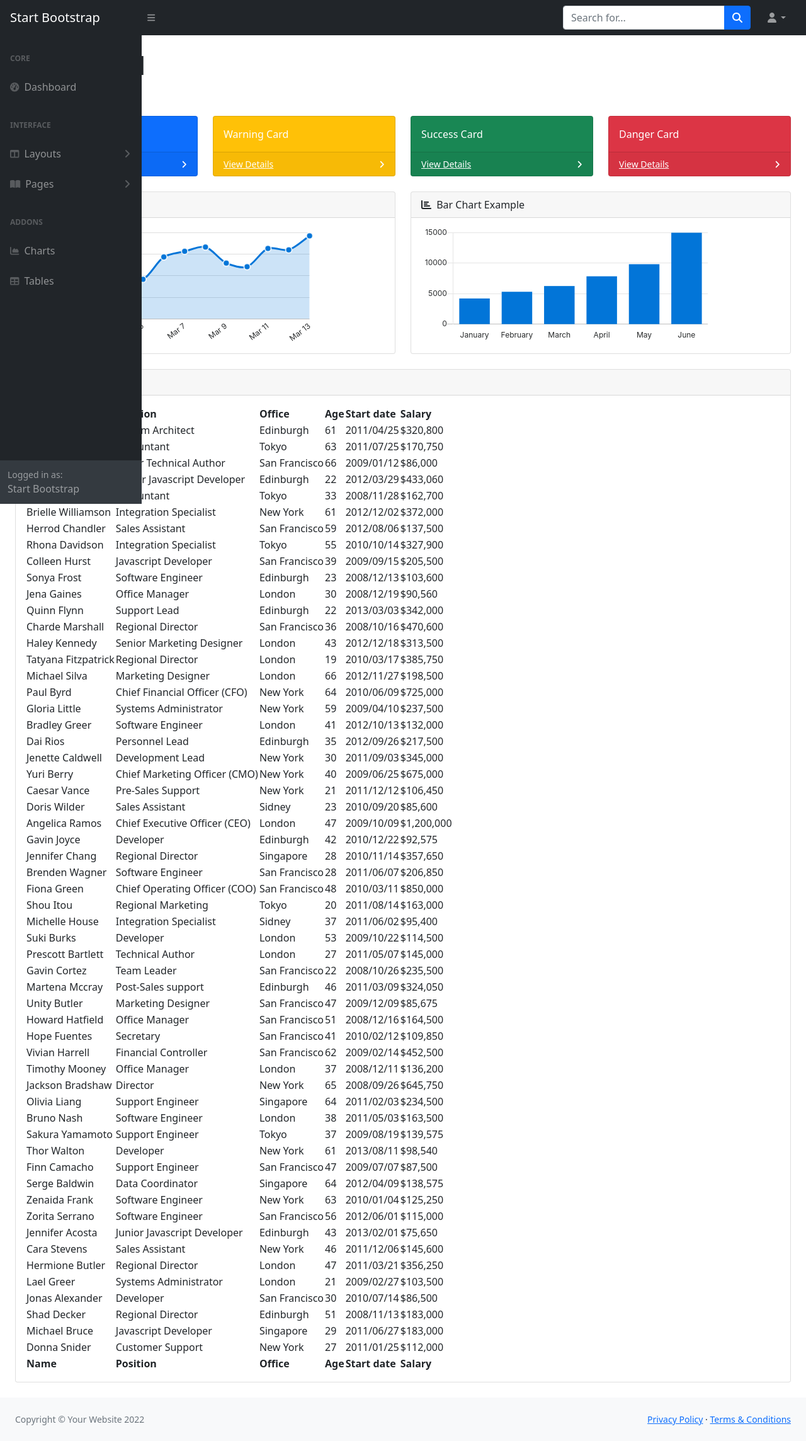
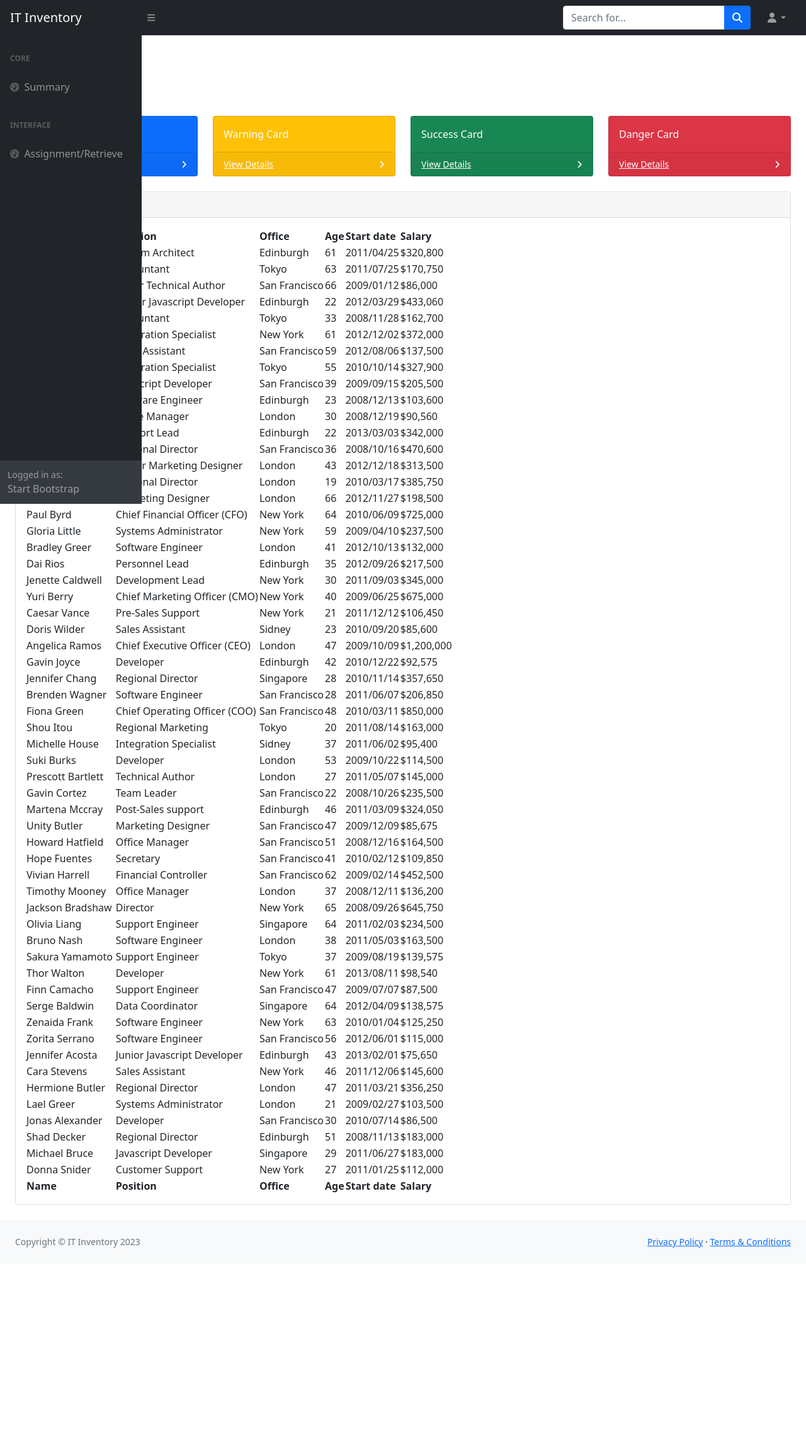
Before and after one commit to OusmaneKana/NAU-It-inventory, a Django app: page /mainDash/ in a window 1280 px wide. Shown: the whole page at 63% size. After the commit the page ends 2006 px from the top, so only its background shows below. Run offline with Django 4.2, Linux system fonts and the light colour scheme; some libraries are stand-ins or nearby versions.

Commit message:
Made Changes on the index.html file: Removed unnecessary things like: Charts, dropdowns.

```diff
--- a/inventory/mainDash/templates/mainDash/index.html
+++ b/inventory/mainDash/templates/mainDash/index.html
@@ -16,7 +16,7 @@
     <body class="sb-nav-fixed">
         <nav class="sb-topnav navbar navbar-expand navbar-dark bg-dark">
             <!-- Navbar Brand-->
-            <a class="navbar-brand ps-3" href="index.html">Start Bootstrap</a>
+            <a class="navbar-brand ps-3" href="index.html">IT Inventory</a>
             <!-- Sidebar Toggle-->
             <button class="btn btn-link btn-sm order-1 order-lg-0 me-4 me-lg-0" id="sidebarToggle" href="#!"><i class="fas fa-bars"></i></button>
             <!-- Navbar Search-->
@@ -47,21 +47,25 @@
                             <div class="sb-sidenav-menu-heading">Core</div>
                             <a class="nav-link" href="index.html">
                                 <div class="sb-nav-link-icon"><i class="fas fa-tachometer-alt"></i></div>
-                                Dashboard
+                                Summary
                             </a>
                             <div class="sb-sidenav-menu-heading">Interface</div>
-                            <a class="nav-link collapsed" href="#" data-bs-toggle="collapse" data-bs-target="#collapseLayouts" aria-expanded="false" aria-controls="collapseLayouts">
+                            <a class="nav-link" href="index.html">
+                                <div class="sb-nav-link-icon"><i class="fas fa-tachometer-alt"></i></div>
+                                Assignment/Retrieve
+                            </a>
+                            <!-- <a class="nav-link collapsed" href="#" data-bs-toggle="collapse" data-bs-target="#collapseLayouts" aria-expanded="false" aria-controls="collapseLayouts">
                                 <div class="sb-nav-link-icon"><i class="fas fa-columns"></i></div>
-                                Layouts
+                                Assignment/Retrieve
                                 <div class="sb-sidenav-collapse-arrow"><i class="fas fa-angle-down"></i></div>
-                            </a>
+                            </a> -->
                             <div class="collapse" id="collapseLayouts" aria-labelledby="headingOne" data-bs-parent="#sidenavAccordion">
                                 <nav class="sb-sidenav-menu-nested nav">
                                     <a class="nav-link" href="layout-static.html">Static Navigation</a>
                                     <a class="nav-link" href="layout-sidenav-light.html">Light Sidenav</a>
                                 </nav>
                             </div>
-                            <a class="nav-link collapsed" href="#" data-bs-toggle="collapse" data-bs-target="#collapsePages" aria-expanded="false" aria-controls="collapsePages">
+                            <!-- <a class="nav-link collapsed" href="#" data-bs-toggle="collapse" data-bs-target="#collapsePages" aria-expanded="false" aria-controls="collapsePages">
                                 <div class="sb-nav-link-icon"><i class="fas fa-book-open"></i></div>
                                 Pages
                                 <div class="sb-sidenav-collapse-arrow"><i class="fas fa-angle-down"></i></div>
@@ -100,7 +104,7 @@
                             <a class="nav-link" href="tables.html">
                                 <div class="sb-nav-link-icon"><i class="fas fa-table"></i></div>
                                 Tables
-                            </a>
+                            </a> -->
                         </div>
                     </div>
                     <div class="sb-sidenav-footer">
@@ -112,9 +116,9 @@
             <div id="layoutSidenav_content">
                 <main>
                     <div class="container-fluid px-4">
-                        <h1 class="mt-4">Dashboard</h1>
+                        <h1 class="mt-4">Summary</h1>
                         <ol class="breadcrumb mb-4">
-                            <li class="breadcrumb-item active">Dashboard</li>
+                            <li class="breadcrumb-item active">Summary</li>
                         </ol>
                         <div class="row">
                             <div class="col-xl-3 col-md-6">
@@ -151,26 +155,6 @@
                                         <a class="small text-white stretched-link" href="#">View Details</a>
                                         <div class="small text-white"><i class="fas fa-angle-right"></i></div>
                                     </div>
-                                </div>
-                            </div>
-                        </div>
-                        <div class="row">
-                            <div class="col-xl-6">
-                                <div class="card mb-4">
-                                    <div class="card-header">
-                                        <i class="fas fa-chart-area me-1"></i>
-                                        Area Chart Example
-                                    </div>
-                                    <div class="card-body"><canvas id="myAreaChart" width="100%" height="40"></canvas></div>
-                                </div>
-                            </div>
-                            <div class="col-xl-6">
-                                <div class="card mb-4">
-                                    <div class="card-header">
-                                        <i class="fas fa-chart-bar me-1"></i>
-                                        Bar Chart Example
-                                    </div>
-                                    <div class="card-body"><canvas id="myBarChart" width="100%" height="40"></canvas></div>
                                 </div>
                             </div>
                         </div>
@@ -667,7 +651,7 @@
                 <footer class="py-4 bg-light mt-auto">
                     <div class="container-fluid px-4">
                         <div class="d-flex align-items-center justify-content-between small">
-                            <div class="text-muted">Copyright &copy; Your Website 2022</div>
+                            <div class="text-muted">Copyright &copy; IT Inventory 2023</div>
                             <div>
                                 <a href="#">Privacy Policy</a>
                                 &middot;
--- a/inventory/mainDash/urls.py
+++ b/inventory/mainDash/urls.py
@@ -4,4 +4,5 @@ from . import views
 
 urlpatterns = [
     path('', views.index, name='index'),
+    path('/transaction', views.index, name='transaction'),
 ]
```
